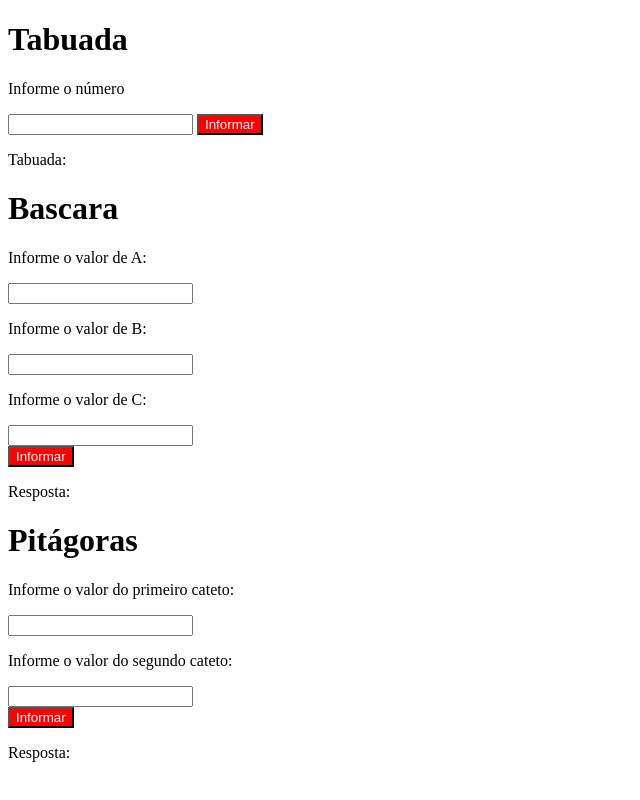
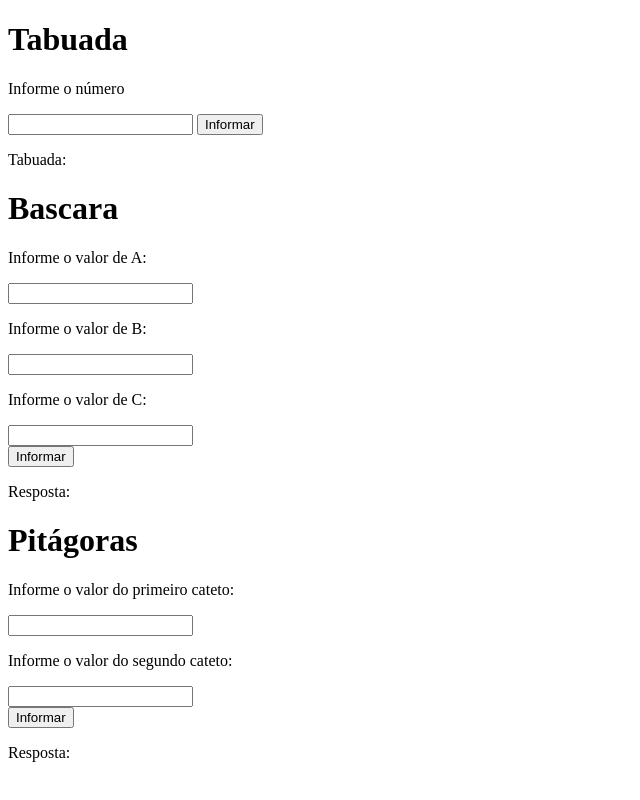
Before and after one commit to cauaLach/trabalhoTiago, a plain HTML site: page index.html in a window 1280 px wide. Shown: the whole page, without its empty margins (0-640 px from the left). Drawn offline with Linux system fonts and the light colour scheme.

Commit message:
Revert "Merge pull request #4 from cauaLach/corBotao"
This reverts commit ac88de6dbcb29aad9f32735556f6cc66b8dc2dc4, reversing
changes made to 37815f4aafbc4bc0ced5174800576e2183ca6550.

```diff
--- a/index.html
+++ b/index.html
@@ -5,7 +5,6 @@
     <meta charset="UTF-8">
     <meta name="viewport" content="width=device-width, initial-scale=1.0">
     <title>Trabalho Prog 2</title>
-    <link rel="stylesheet" href="style.css">
 </head>
 
 <body>
--- a/style.css
+++ /dev/null
@@ -1,14 +0,0 @@
-#botao{
-    background-color: red;
-    color: white;
-}
-
-#botao02{
-    background-color: red;
-    color: white;
-}
-
-#botao03{
-    background-color: red;
-    color: white;
-}
```
